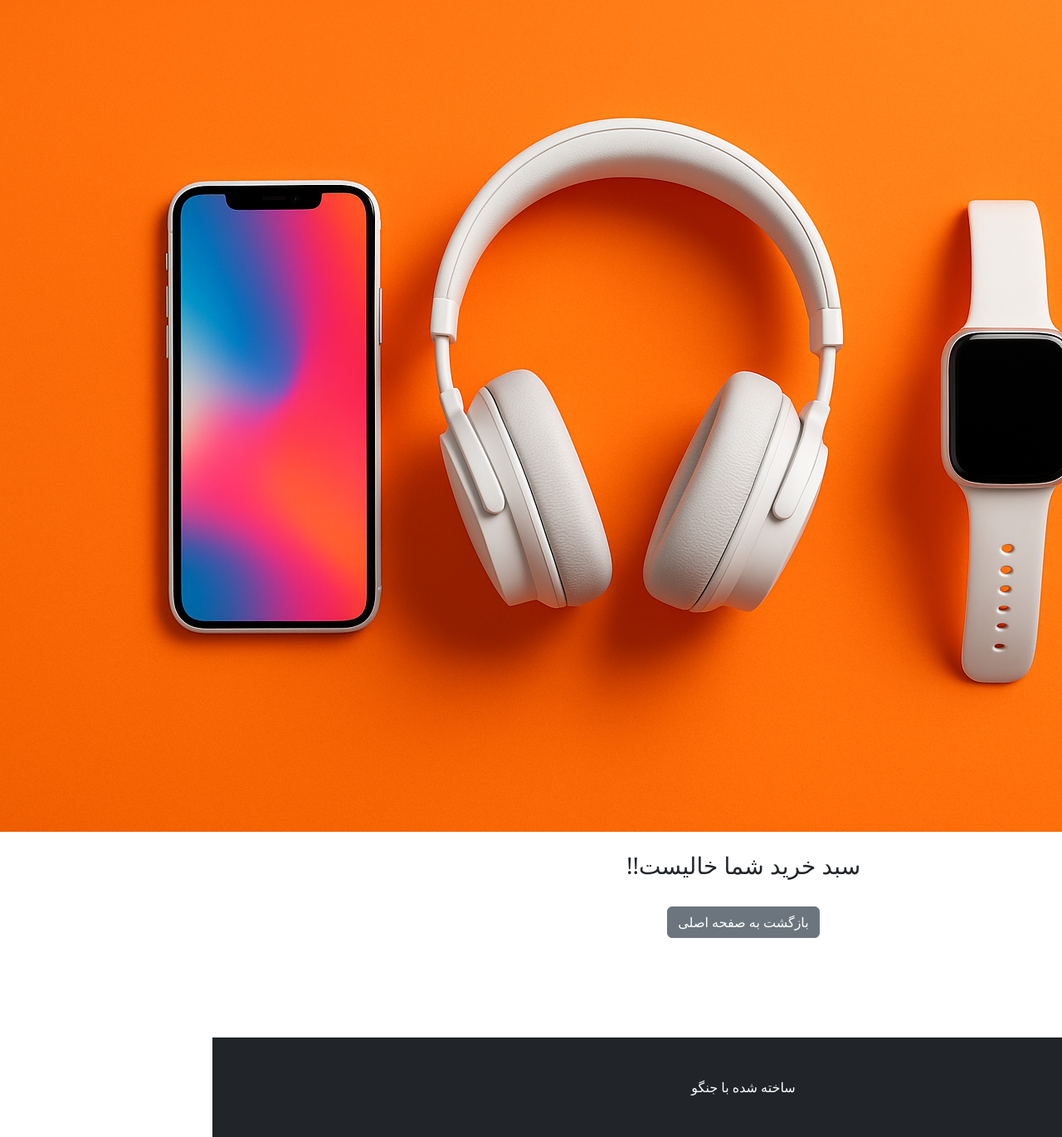
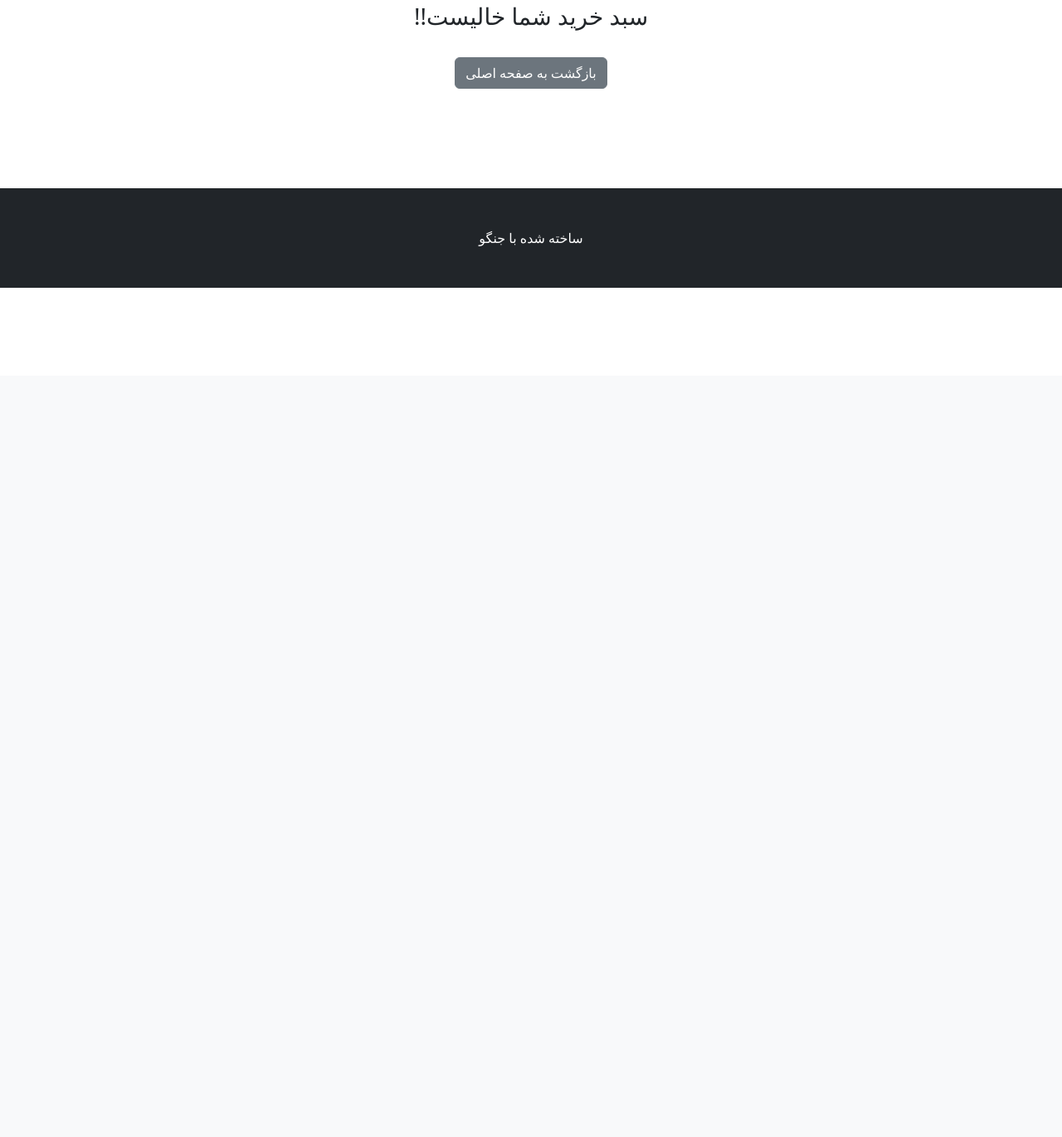
Before and after one commit to nedanazifii/online-shop, a Django app: page /cart/ in a window 1280 px wide; the page is wider, and only the part inside the window is pictured. Shown: the part 347-1718 px from the top of that part at 83% size. After the commit the page ends 694 px from the top of that part, so only its background shows below. Run offline with Django 5.2, Linux system fonts and the light colour scheme.

Commit message:
update db

```diff
--- a/cart/templates/cart_summery.html
+++ b/cart/templates/cart_summery.html
@@ -3,14 +3,6 @@
 {% load humanize %}
 
 {%  block content %}
-
-    <!-- Header -->
-    <header >
-        <div class="intro">
-            <img src="{% static 'assets/hero.png'%}" alt="hero">
-        </div>
-    </header>
-
     <br>
     {% if cart_products %}
         {% for product in cart_products %}
@@ -96,7 +88,7 @@
         var productid = $(this).data('index')
         $.ajax({
             type: 'POST',
-            url: '{% url 'cart_update' %}',
+            url: "{% url 'cart_update' %}",
             data:{
                 product_id: $(this).data('index'),
                 product_qty : $('#select'+productid+' option:selected').text(),
@@ -122,7 +114,7 @@
 
         $.ajax({
             type: 'POST',
-            url: '{% url 'cart_delete' %}',
+            url: "{% url 'cart_delete' %}",
             data:{
                 product_id: $(this).data('index'),
                 csrfmiddlewaretoken: '{{ csrf_token }}',
```
Also changed, not shown: db.sqlite3, media/upload/product/gaming-1.webp (added), media/upload/product/gaming-2.webp (added), media/upload/product/laptop-1.webp (added), media/upload/product/laptop-2.webp (added), media/upload/product/mobile-10.webp (added), media/upload/product/mobile-3.webp (added), media/upload/product/mobile-4.webp (added), media/upload/product/mobile-5.webp (added), media/upload/product/mobile-6.webp (added), media/upload/product/mobile-7.webp (added), media/upload/product/mobile-8.webp (added), media/upload/product/mobile-9.webp (added).
